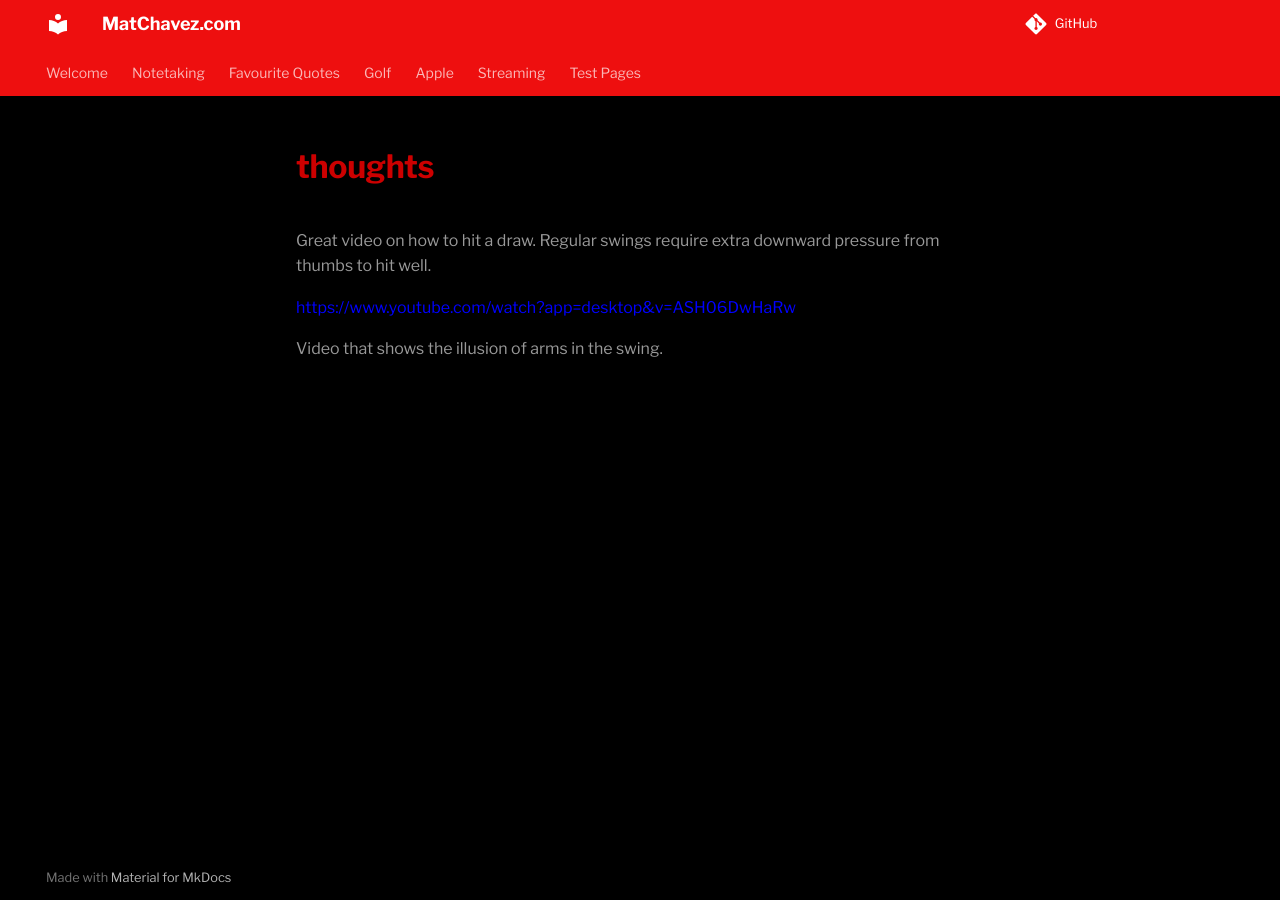
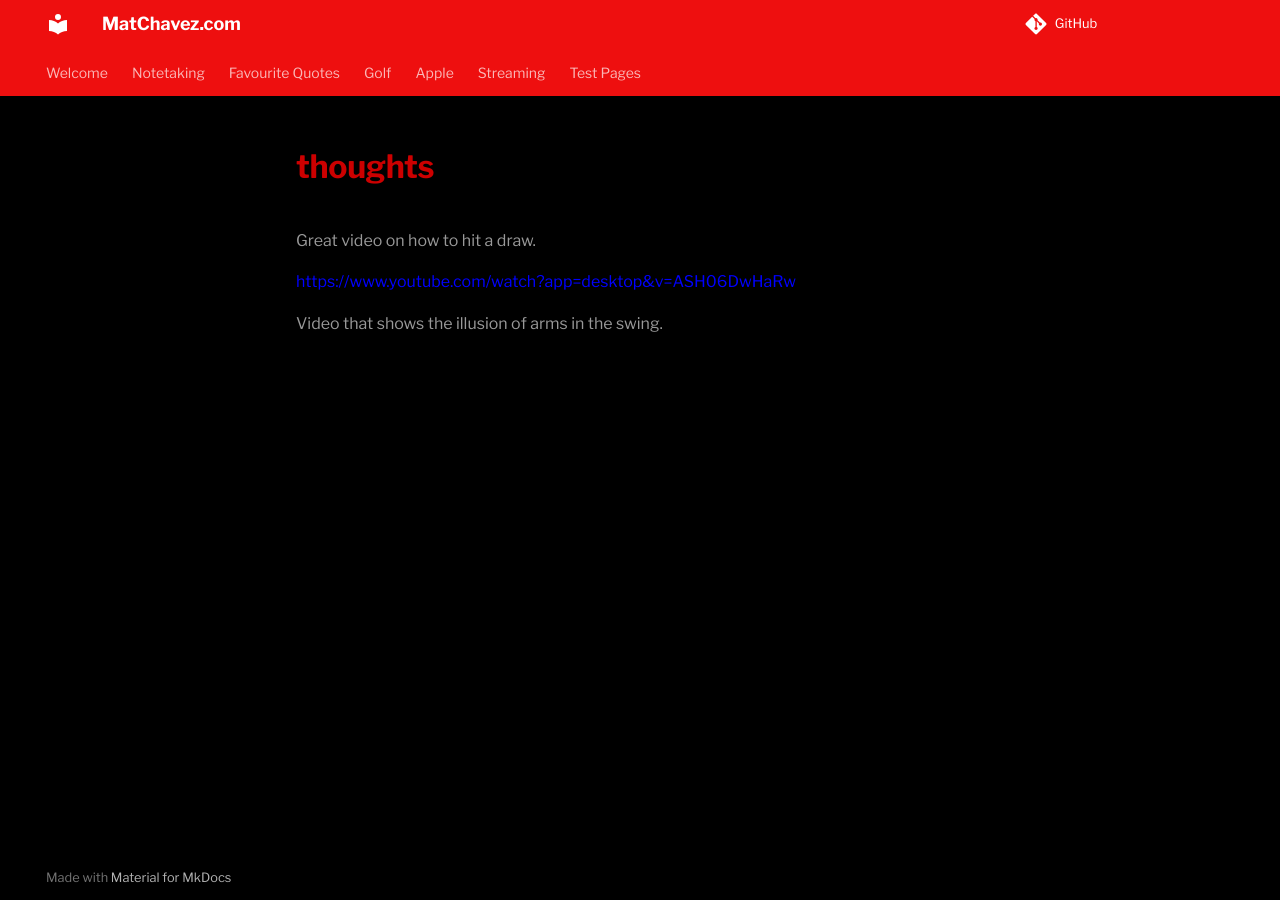
Before and after one commit to matchavez/matchavez.github.io, an MkDocs documentation site: the page built from docs/golf/thoughts.md, in a window 1280 px wide. Built offline with MkDocs 1.6.1 and Material for MkDocs 9.7.7, drawn with Linux system fonts in a browser that asks for light colours; comment, search, counter and statistics services are not loaded.

Commit message:
[PUBLISHER] Merge #85

```diff
--- a/docs/golf/thoughts.md
+++ b/docs/golf/thoughts.md
@@ -7,7 +7,8 @@
 
 https://www.youtube.com/watch?v=_u-VXp-MERo
 
-Great video on how to hit a draw. Regular swings require extra downward pressure from thumbs to hit well.
+Great video on how to hit a draw.
+
 
 https://www.youtube.com/watch?app=desktop&v=ASH06DwHaRw
 
```
